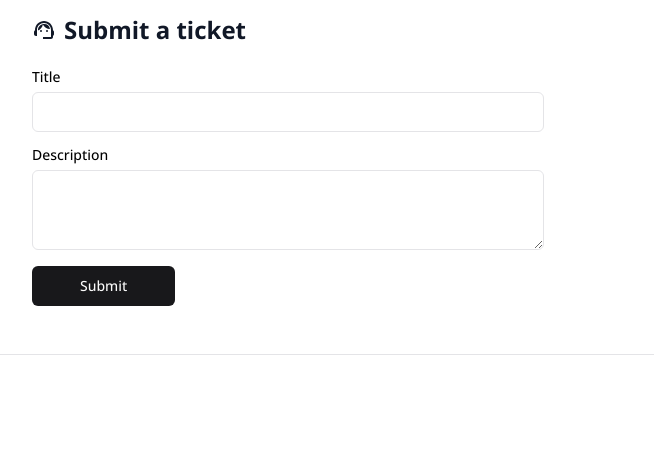
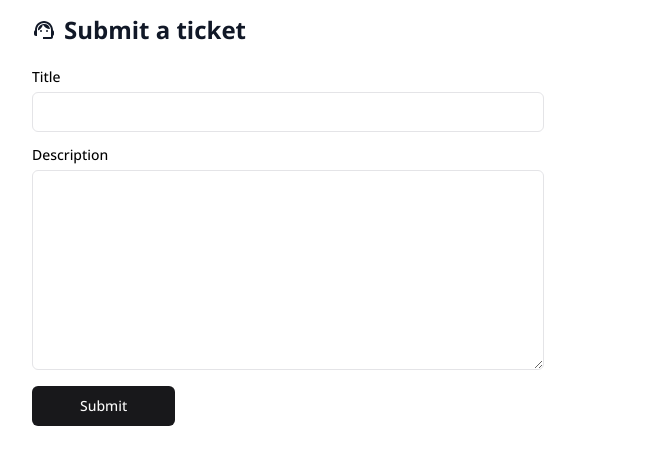
Before and after one commit to learn-arai/learn-arai, a Next.js app in the folder learn-arai/: page /ticket in a window 1280 px wide. Shown: the part 334-800 px from the top of the page, without its empty margins (96-750 px from the left). Built offline with nearby package versions, Linux system fonts and the light colour scheme; no server answers.

Commit message:
Moved create ticket form into its component

```diff
--- a/learn-arai/app/ticket/page.tsx
+++ b/learn-arai/app/ticket/page.tsx
@@ -3,6 +3,7 @@
 import Link from 'next/link';
 
 import { useEffect, useState } from 'react';
+import { useFormState } from 'react-dom';
 import { IoIosChatboxes } from 'react-icons/io';
 import { LuTicket } from 'react-icons/lu';
 import { MdOutlineSupportAgent } from 'react-icons/md';
@@ -88,19 +89,7 @@ export default function Page() {
                     </h2>
                 </div>
 
-                <form className="max-w-lg grid items-start gap-4">
-                    <div className="grid gap-2">
-                        <Label htmlFor="title">Title</Label>
-                        <Input type="text" id="title" name="title" />
-                    </div>
-
-                    <div className="grid gap-2">
-                        <Label htmlFor="description">Description</Label>
-                        <Textarea id="description" name="description" />
-                    </div>
-
-                    <Button className="w-fit px-12">Submit</Button>
-                </form>
+                <CreateTicketForm />
             </div>
 
             <Separator />
@@ -108,3 +97,37 @@ export default function Page() {
         </>
     );
 }
+
+function CreateTicketForm() {
+    const { createTicket } = useTicket();
+
+    const [state, formAction] = useFormState(createTicket, {
+        status: 'idle',
+    });
+
+    useEffect(() => {
+        console.log(state);
+    }, [state]);
+
+    return (
+        <form className="max-w-lg grid items-start gap-4" action={formAction}>
+            <div className="grid gap-2">
+                <Label htmlFor="title">Title</Label>
+                <Input type="text" id="title" name="title" />
+            </div>
+
+            <div className="grid gap-2">
+                <Label htmlFor="description">Description</Label>
+                <Textarea
+                    id="description"
+                    name="description"
+                    className="min-h-[200px]"
+                />
+            </div>
+
+            <Button className="w-fit px-12" type="submit">
+                Submit
+            </Button>
+        </form>
+    );
+}
--- a/learn-arai/components/hooks/useTicket.ts
+++ b/learn-arai/components/hooks/useTicket.ts
@@ -12,7 +12,10 @@ export const useTicket = () => {
         return json;
     };
 
-    const createTicket = async (formData: FormData) => {
+    const createTicket = async (
+        _: any,
+        formData: FormData
+    ): Promise<CreateTicketResult> => {
         const res = await fetch(
             `${process.env.NEXT_PUBLIC_BACKEND_URL}/ticket/create`,
             {
@@ -28,6 +31,22 @@ export const useTicket = () => {
 
     return { getHistory, createTicket };
 };
+
+export type CreateTicketResult =
+    | {
+          status: 'error';
+          message: string;
+      }
+    | {
+          status: 'idle';
+      }
+    | {
+          status: 'success';
+          message: 'Ticket created';
+          data: {
+              slug: string;
+          };
+      };
 
 export type HistoryResult =
     | {
```
